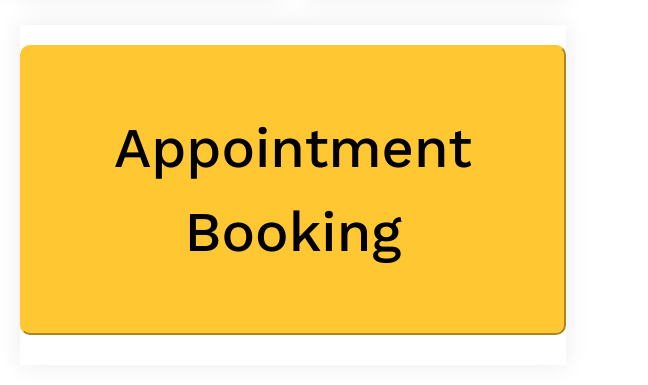
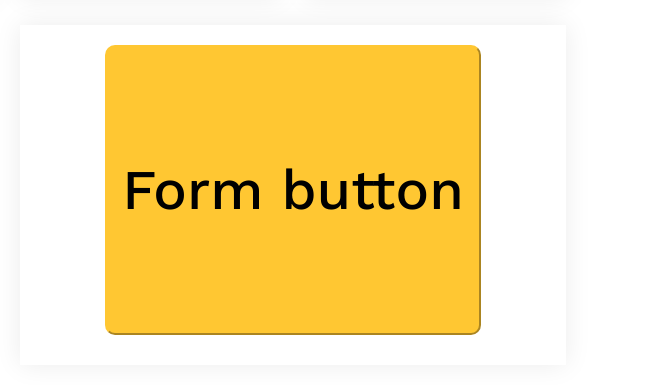
Before and after one commit to Gus-Co/DRLM, a plain HTML site: page contact.html in a window 1280 px wide. Shown: the part 566-951 px from the top of the page, 632-1280 px from the left. Drawn offline with nearby package versions, Linux system fonts and the light colour scheme.

Commit message:
Update contact.html

```diff
--- a/contact.html
+++ b/contact.html
@@ -137,9 +137,15 @@
           </div>
           <div class="col-lg-6">
             <div id="Booking" class="info-item  d-flex flex-column justify-content-center align-items-center">
-              <button class="btn-get-started" data-url-key="pastoral-counselling-spacialist" data-form-key="64d4c3427ecb8f00114da107">
-                Appointment Booking
-              </button>
+
+    <button
+      class="refrens-venus-button"
+      data-url-key="pastoral-counselling-spacialist"
+      data-form-key="64d4c3427ecb8f00114da107"
+    >
+      Form button
+    </button>
+
             </div>
           </div>
           <!-- End Google Maps
```
